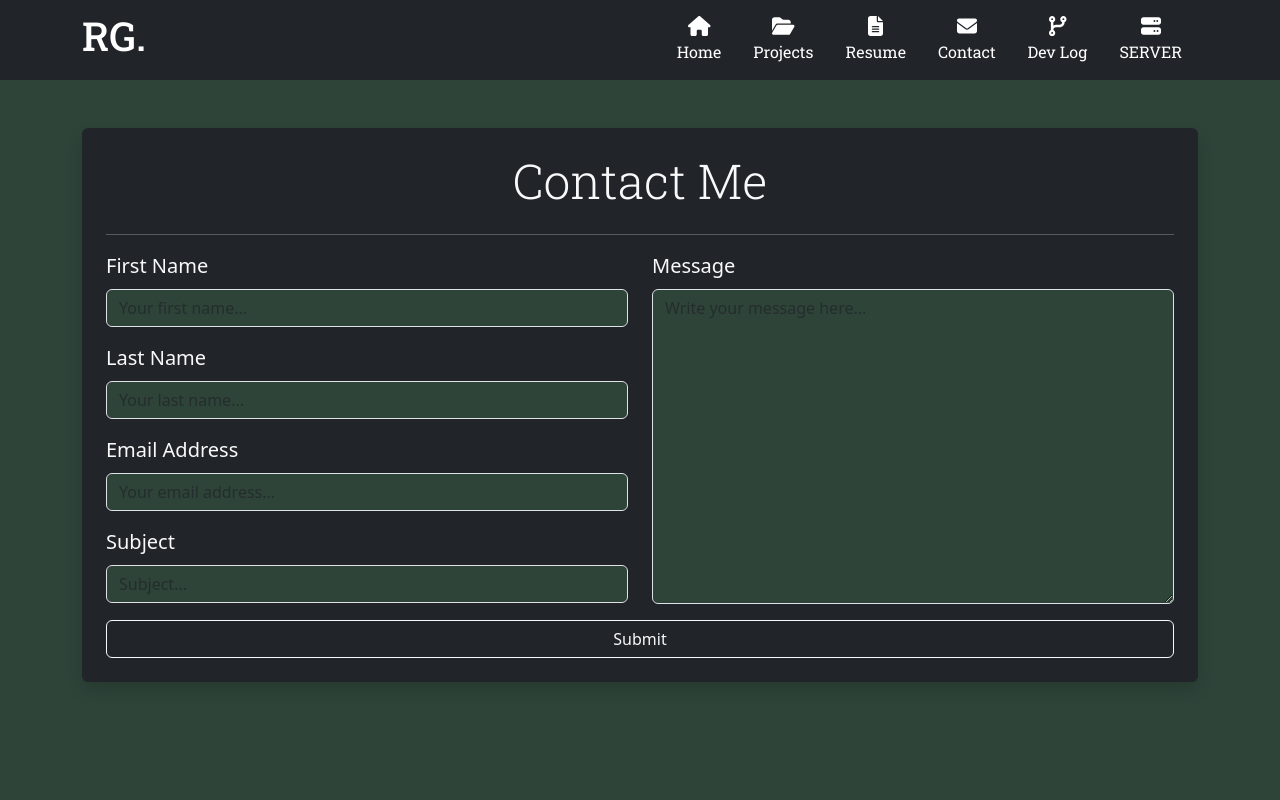
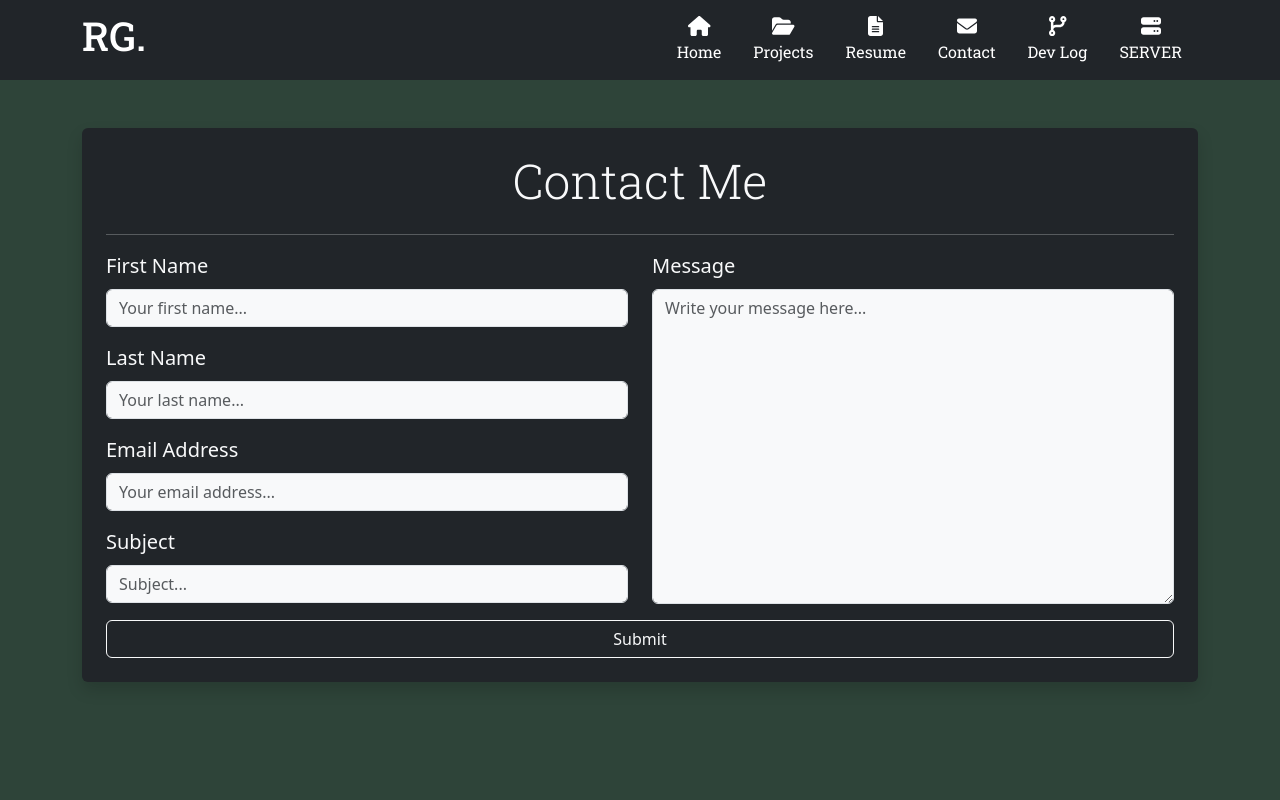
Before and after one commit to RamiyanGangatharan/Portfolio2025, a Next.js app in the folder client/: page /contact in a window 1280 px wide. Shown: the top 800 px of the page. Built offline with nearby package versions, Linux system fonts and the light colour scheme.

Commit message:
minor CSS fixes

```diff
--- a/client/src/pages/contact.js
+++ b/client/src/pages/contact.js
@@ -83,7 +83,7 @@ export default function Contact() {
                   <input
                     type="text"
                     id="firstname"
-                    className="form-control"
+                    className="form-control bg-light"
                     placeholder="Your first name..."
                     value={formData.firstname}
                     onChange={handleChange}
@@ -98,7 +98,7 @@ export default function Contact() {
                   <input
                     type="text"
                     id="lastname"
-                    className="form-control"
+                    className="form-control bg-light"
                     placeholder="Your last name..."
                     value={formData.lastname}
                     onChange={handleChange}
@@ -113,7 +113,7 @@ export default function Contact() {
                   <input
                     type="email"
                     id="emailaddress"
-                    className="form-control"
+                    className="form-control bg-light"
                     placeholder="Your email address..."
                     value={formData.emailaddress}
                     onChange={handleChange}
@@ -128,7 +128,7 @@ export default function Contact() {
                   <input
                     type="text"
                     id="subject"
-                    className="form-control"
+                    className="form-control bg-light"
                     placeholder="Subject..."
                     value={formData.subject}
                     onChange={handleChange}
@@ -145,7 +145,7 @@ export default function Contact() {
                   </label>
                   <textarea
                     id="emailmessage"
-                    className="form-control"
+                    className="form-control bg-light"
                     style={{ height: "315px" }}
                     placeholder="Write your message here..."
                     value={formData.emailmessage}
--- a/client/src/pages/projects.js
+++ b/client/src/pages/projects.js
@@ -65,7 +65,7 @@ export default function Projects() {
       </Head>
       <Header />
       <main className="container my-5">
-        <h2 className="display-4 mb-4 text-center">Featured Projects</h2><hr className="mb-5"/>
+        <h2 className="display-4 mb-4 text-center text-white">Featured Projects</h2><hr className="mb-5 text-white"/>
         {loading && <p>Loading projects...</p>}
         {error && <p className="text-danger">{error}</p>}
         {!loading && !error && projects.length === 0 && (
```
